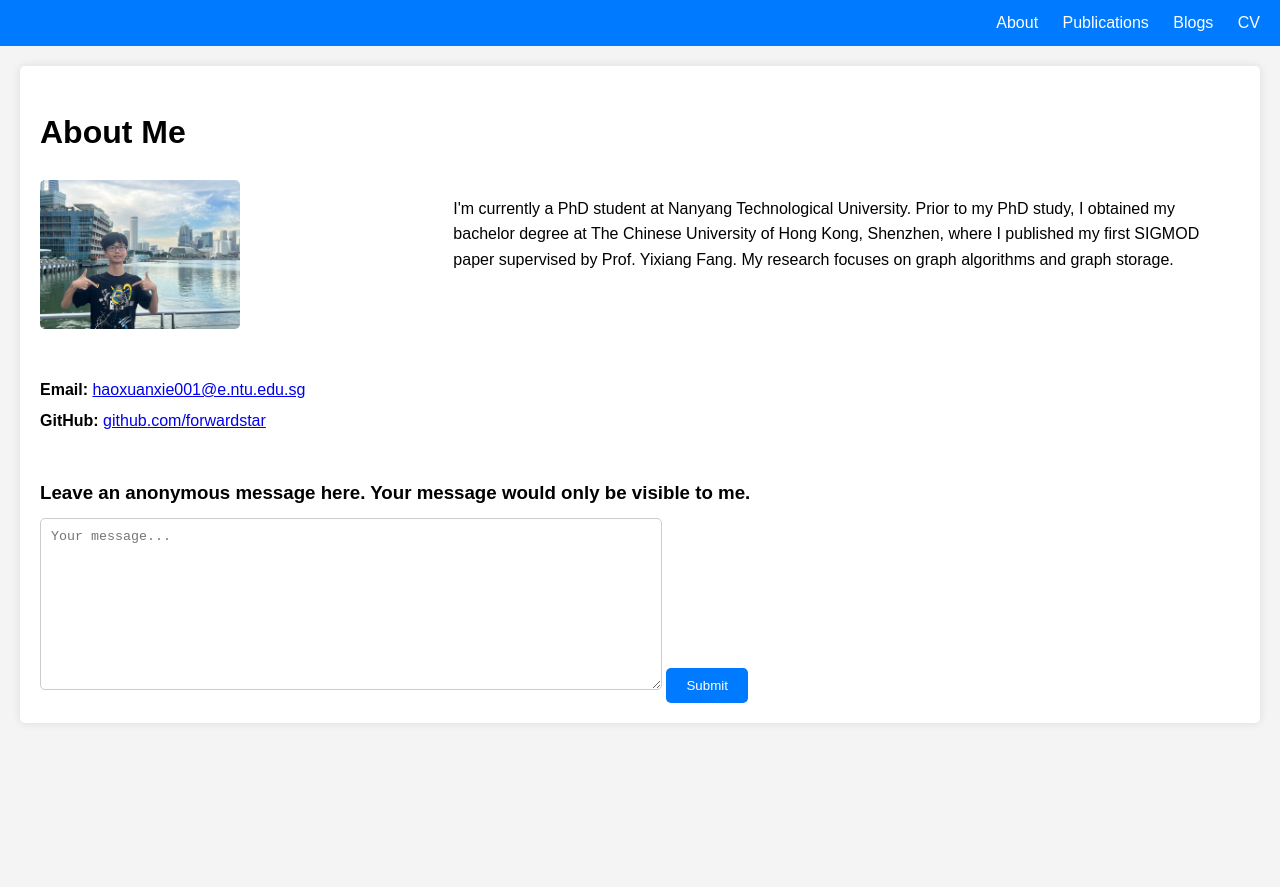
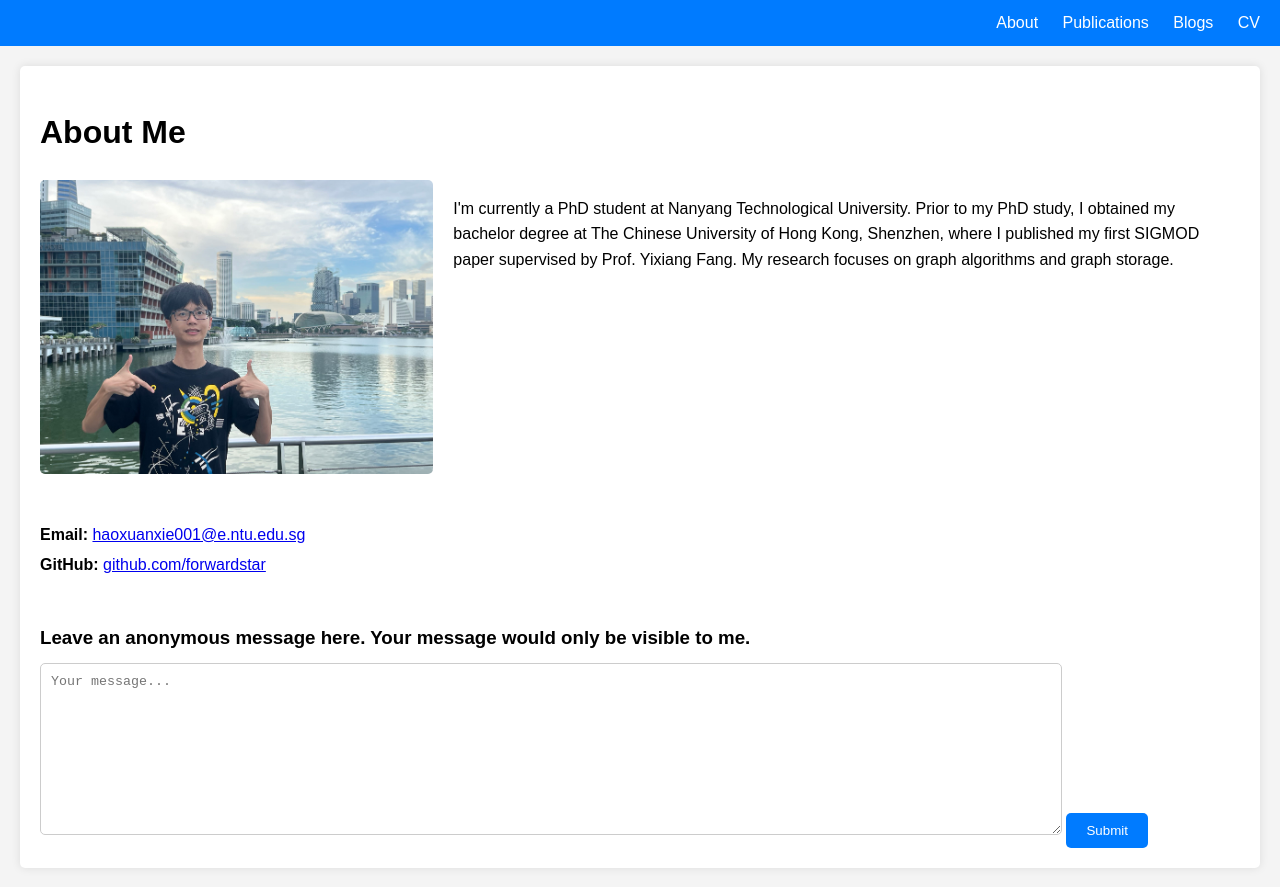
Before and after one commit to haoxuanxie/haoxuanxie.github.io, a Jekyll site: the page built from about.md, in a window 1280 px wide. Shown: the top 887 px of the page. Built offline with Jekyll 4.4.1, drawn with Linux system fonts in a browser that asks for light colours.

Commit message:
Update style.css

```diff
--- a/assets/css/style.css
+++ b/assets/css/style.css
@@ -84,7 +84,7 @@ main {
 
 .profile-photo {
   width: 100%;
-  max-width: 200px; /* Adjust max-width as needed */
+  max-width: 400px; /* Adjust max-width as needed */
   height: auto;
   border-radius: 5px;
   margin-bottom: 20px;
@@ -108,7 +108,7 @@ main {
 
 .message-box textarea {
   width: 100%;
-  max-width: 600px; /* Increased width for the text area */
+  max-width: 1000px; /* Increased width for the text area */
   height: 150px; /* Increased height for better usability */
   padding: 10px;
   border: 1px solid #ccc;
```
